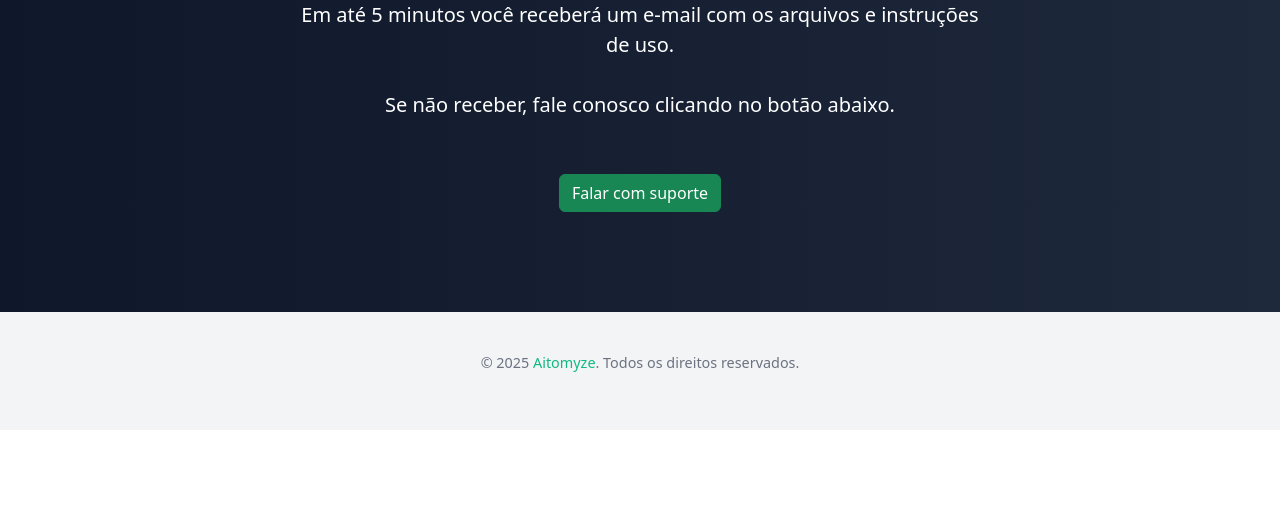
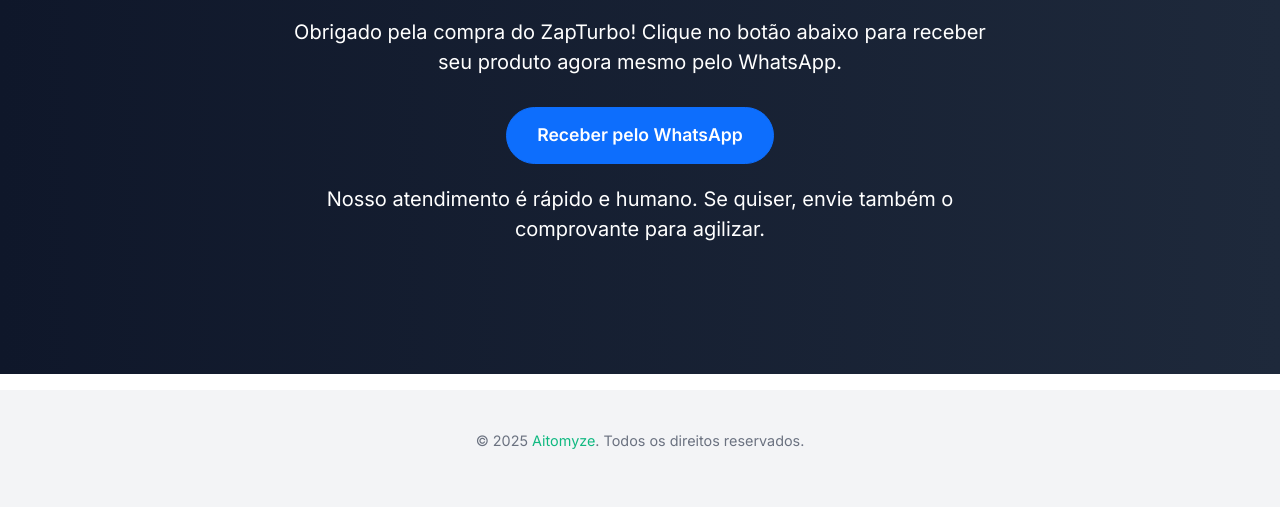
Before and after one commit to aitomyze/zapturbo-site, a plain HTML site: page sucesso.html in a window 1280 px wide. Shown: the part 306-813 px from the top of the page. Drawn offline with nearby package versions, Linux system fonts and the light colour scheme.

Commit message:
ajuste nas respostas de sucesso/pendente

```diff
--- a/style.css
+++ b/style.css
@@ -99,6 +99,10 @@
   box-shadow: 0 16px 32px rgba(0, 0, 0, 0.1);
 }
 
+p.suporte {
+  margin-top: 20px;
+}
+
 footer {
   text-align: center;
   padding: 40px 20px;
--- a/sucesso.html
+++ b/sucesso.html
@@ -1,13 +1,15 @@
-
 <!DOCTYPE html>
 <html lang="pt-BR">
     <head>
         <meta charset="UTF-8" />
         <meta name="viewport" content="width=device-width, initial-scale=1.0" />
         <title>Pagamento Aprovado - ZapTurbo</title>
-  <link rel="stylesheet" href="style.css">
+        <link rel="preconnect" href="https://fonts.googleapis.com">
+        <link rel="preconnect" href="https://fonts.gstatic.com" crossorigin>
+        <link href="https://fonts.googleapis.com/css2?family=Inter:wght@400;600;800&display=swap" rel="stylesheet">
         <link href="https://cdn.jsdelivr.net/npm/bootstrap@5.3.0/dist/css/bootstrap.min.css" rel="stylesheet">
         <link rel="icon" type="image/x-icon" href="favicon.ico">
+        <link href="style.css" rel="stylesheet">
     </head>
     <body>
         <div class="language-bar">
@@ -15,12 +17,21 @@
         </div>
 
         <header class="hero">
-    <h1>✅ Pagamento aprovado!</h1>
-    <p>Obrigado por adquirir o <strong>ZapTurbo</strong>.</p>
-    <p>Em até 5 minutos você receberá um e-mail com os arquivos e instruções de uso.</p>
-    <p>Se não receber, fale conosco clicando no botão abaixo.</p>
-    <a href="https://wa.me/5519989458363?text=Olá,+acabei+de+comprar+o+ZapTurbo+e+quero+receber+meu+acesso" class="btn btn-success mt-4">Falar com suporte</a>
+            <h1>✅ <br/> Confirmado!</h1>
+            <p id="instrucoes">
+                Obrigado pela compra do ZapTurbo! Clique no botão abaixo para receber seu produto agora mesmo pelo WhatsApp.
+            </p>
+            <a class="btn btn-primary" href="https://wa.me/5519989458363?text=Comprei%20o%20ZapTurbo%2C%20pode%20me%20enviar%20o%20arquivo%3F" target="_blank">
+                Receber pelo WhatsApp
+            </a>
+            <p class="suporte">
+                Nosso atendimento é rápido e humano. Se quiser, envie também o comprovante para agilizar.
+            </p>
         </header>
+
+        <p>
+
+        </p>
 
         <footer>
             <p>© 2025 <a href="https://aitomyze.com" target="_blank">Aitomyze</a>. Todos os direitos reservados.</p>
```
Also changed, not shown: pendente.html (+6 -6 lines). Lines whose indentation alone changed are shown as unchanged.
